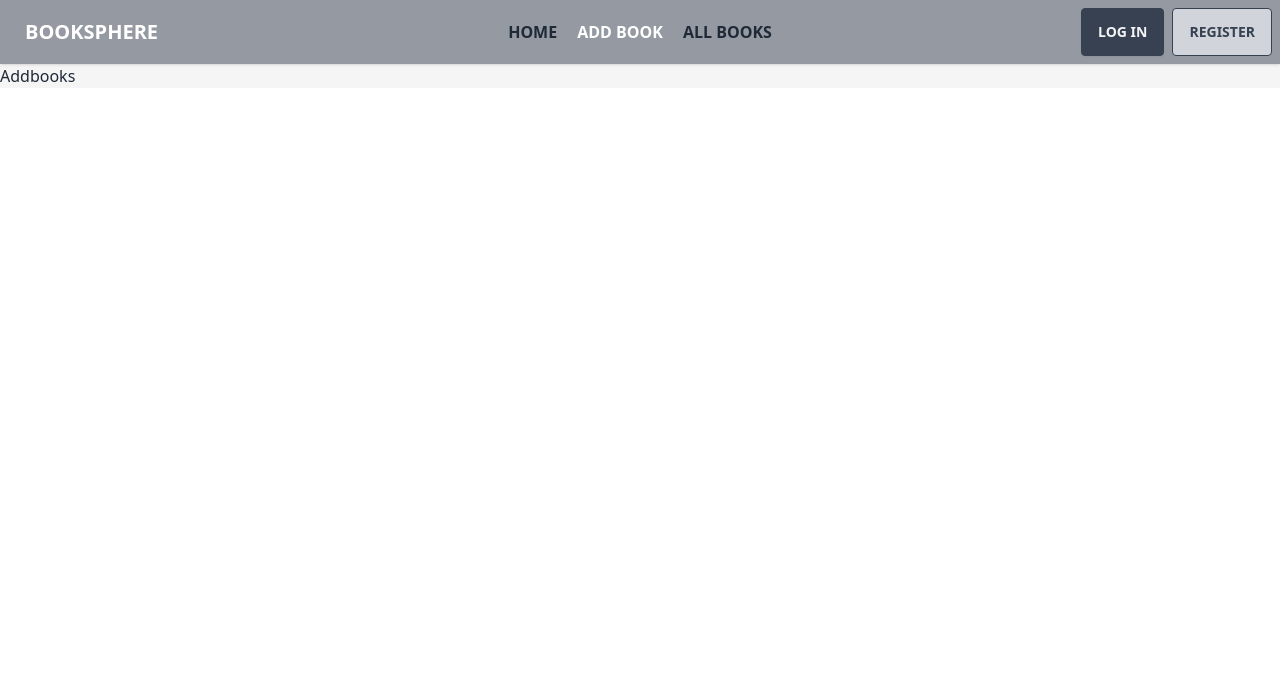
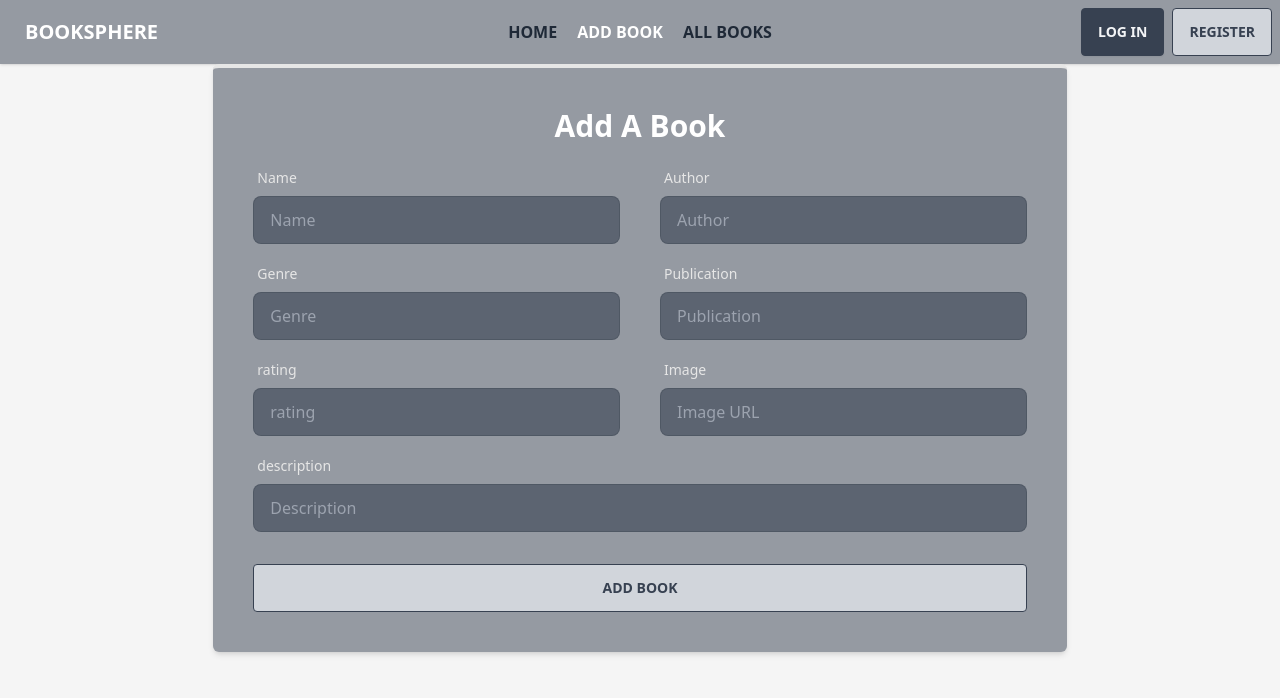
Before and after one commit to pulokdas/Boosphare-frontend, a React (Vite) app: page /addbooks in a window 1280 px wide. Shown: the top 698 px of the page. Built offline with nearby package versions, Linux system fonts and the light colour scheme; no server answers.

Commit message:
Added Update and delete buttonand decleared ownership of the books

```diff
--- a/package.json
+++ b/package.json
@@ -18,7 +18,8 @@
     "react-icons": "^4.12.0",
     "react-router-dom": "^6.20.0",
     "react-toastify": "^9.1.3",
-    "sort-by": "^1.2.0"
+    "sort-by": "^1.2.0",
+    "sweetalert2": "^11.10.1"
   },
   "devDependencies": {
     "@types/react": "^18.2.37",
--- a/src/Pages/Add book/Addbooks.jsx
+++ b/src/Pages/Add book/Addbooks.jsx
@@ -1,8 +1,190 @@
-import React from 'react'
+import React, { useContext } from 'react'
+import { Link } from 'react-router-dom'
+import Swal from 'sweetalert2';
+import { AuthContext } from '../../Provider/Authprovider';
 
 const Addbooks = () => {
+  const {user} = useContext( AuthContext );
+  const email = user?.email;
+  // console.log(user.email);
+
+const handleAddbook = async (e) =>{
+  e.preventDefault();
+  const form = e.target ;
+  const title = form.title.value;
+  const author = form.author.value;
+  const genre = form.genre.value;
+  const publication = form.publication.value;
+  const description = form.description.value;
+  const rating = form.rating.value;
+  const image = form.image.value;
+  const book ={
+    email,
+    title,
+    author,
+    genre,
+    publication,
+    description,
+    rating,
+    image
+  }
+  try {
+    const response = await fetch('http://localhost:5000/allbooks' , {
+      method:'POST',
+      headers:{
+        'content-Type' : 'application/json',
+
+      },
+      body: JSON.stringify(book),
+    });
+    if (response.ok) {
+      Swal.fire({
+        icon: "success",
+        title: "Product Added Successfully",
+        showClass: {
+          popup: `
+            animate__animated
+            animate__fadeInUp
+            animate__faster
+          `
+        },
+        hideClass: {
+          popup: `
+            animate__animated
+            animate__fadeOutDown
+            animate__faster
+          `
+        }
+      });
+    } else {
+      Swal.fire({
+        icon: "error",
+
+        title: "oopss! ",
+        showClass: {
+          popup: `
+            animate__animated
+            animate__fadeInUp
+            animate__faster
+          `
+        },
+        hideClass: {
+          popup: `
+            animate__animated
+            animate__fadeOutDown
+            animate__faster
+          `
+        }
+      });
+    }
+  } catch (error) {
+    console.error('Error:', error);
+  }
+  e.target.reset();
+// console.log(product)
+}
+
+
   return (
-    <div>Addbooks</div>
+    <div className=''>
+       <div className=" w-full pb-16  flex flex-col items-center justify-center  overflow-hidden">
+        <div className="md:w-8/12 p-10 bg-gray-700 bg-opacity-50 border-t-4 border-[#E6E6E6] rounded-md shadow-md border-top ">
+          <h1 className="text-3xl font-bold  text-white text-center pb-4">Add A Book</h1>
+          <form onSubmit={handleAddbook} className="space-y-3">
+            <div className='flex flex-col md:flex-row md:gap-10'>
+              <div className='md:w-1/2'>
+                <label className="label">
+                  <span className="text-[#E6E6E6] label-text">Name</span>
+                </label>
+                <input
+                  type="text"
+                  name='title'
+                  required
+                  placeholder="Name"
+                  className="w-full text-[#E6E6E6] bg-gray-700 bg-opacity-60 input input-bordered"
+                />
+              </div>
+              <div className='md:w-1/2'>
+                <label className="label">
+                  <span className="text-[#E6E6E6] label-text">Author</span>
+                </label>
+                <input
+                  type="text"
+                  name='author'
+                  placeholder="Author"
+                  className="w-full text-[#E6E6E6] bg-gray-700 bg-opacity-60 input input-bordered"
+                />
+              </div>
+            </div>
+            <div className='flex flex-col md:flex-row md:gap-10'>
+              <div className='md:w-1/2'>
+                <label className="label">
+                  <span className="text-[#E6E6E6] label-text">Genre</span>
+                </label>
+                <input
+                  type="text"
+                  name='genre'
+                  placeholder="Genre"
+                  className="w-full text-[#E6E6E6] bg-gray-700 bg-opacity-60 input input-bordered"
+                />
+              </div>
+              <div className='md:w-1/2'>
+                <label className="label">
+                  <span className="text-[#E6E6E6] label-text">Publication</span>
+                </label>
+                <input
+                  type="text"
+                  name='publication'
+                  placeholder="Publication"
+                  className="w-full text-[#E6E6E6] bg-gray-700 bg-opacity-60 input input-bordered"
+                />
+              </div>
+            </div>
+            <div className='flex flex-col md:flex-row md:gap-10'>
+              <div className='md:w-1/2'>
+                <label className="label">
+                  <span className="text-[#E6E6E6] label-text">rating</span>
+                </label>
+                <input
+                  type="text"
+                  name='rating'
+                  placeholder="rating"
+                  className="w-full text-[#E6E6E6] bg-gray-700 bg-opacity-60 input input-bordered"
+                />
+              </div>
+              <div className='md:w-1/2'>
+                <label className="label">
+                  <span className="text-[#E6E6E6] label-text">Image</span>
+                </label>
+                <input
+                  type="text"
+                  name='image'
+                  placeholder="Image URL"
+                  className="w-full text-[#E6E6E6] bg-gray-700 bg-opacity-60 input input-bordered"
+                />
+              </div>
+            </div>
+            <div>
+              <label className="label">
+                <span className="text-[#E6E6E6] label-text">description </span>
+              </label>
+              <input
+                type="text"
+                name='description'
+                placeholder="Description"
+                className="w-full text-[#E6E6E6] bg-gray-700 bg-opacity-60 input input-bordered"
+              />
+            </div>
+            <div className='pt-5'>
+
+              <input type="submit" className='btn btn-outline  rounded bg-gray-300   text-gray-700  border-gray-700 w-full  hover:bg-gray-700 hover:text-gray-100 uppercase' value="Add Book" />
+            </div>
+
+
+
+          </form>
+        </div>
+      </div></div>
   )
 }
 
--- a/src/Pages/All Books/Allbooks.jsx
+++ b/src/Pages/All Books/Allbooks.jsx
@@ -8,8 +8,8 @@ const Allbooks = () => {
 
   // Filter books based on search term
   const filteredBooks = allBooks.filter((book) =>
-    book.title.toLowerCase().includes(searchTerm.toLowerCase())
-  );
+  book && book.title && book.title.toLowerCase().includes(searchTerm.toLowerCase())
+);
 
   useEffect(() => {
 
--- a/src/Pages/Authentication/Login.jsx
+++ b/src/Pages/Authentication/Login.jsx
@@ -48,7 +48,7 @@ import { AuthContext } from '../../Provider/Authprovider';
 
     <div className='flex justify-center items-center h-screen'>
       <div class="relative flex flex-col rounded-xl bg-transparent bg-clip-border  text-center  shadow-none">
-  <h4 class="text-gray-700 font-bold block font-sans text-2xl font-semibold leading-snug tracking-normal  antialiased">
+  <h4 class="text-gray-700 font-bold block font-sans text-2xl  leading-snug tracking-normal  antialiased">
     LOG IN
   </h4>
 
--- a/src/Pages/BookDetails/Bookdeails.jsx
+++ b/src/Pages/BookDetails/Bookdeails.jsx
@@ -1,33 +1,54 @@
-import React, { useEffect, useState } from 'react'
+import React, { useContext, useEffect, useState } from 'react'
 import { FaRegHeart } from 'react-icons/fa';
 import { useLoaderData, useParams } from 'react-router-dom'
 import { CiSaveDown2 } from "react-icons/ci";
+import { GrUpdate } from "react-icons/gr";
+import { RiDeleteBinLine } from "react-icons/ri";
+import { AuthContext, Authprovider } from '../../Provider/Authprovider';
 const Bookdeails = () => {
    const book = useLoaderData();
-//    console.log(book);
-const {_id ,title, author, genre, publication, rating, description, image} = book;
+   const{user} = useContext(AuthContext);
+   const {_id ,title,email, author, genre, publication, rating, description, image} = book;
+const isOwner = user && user?.email === email;
 
   return (
     <div>
 
-        <div className="hero h-screen w-11/12 mx-auto bg-base-200">
+        <div className="hero  w-11/12 mx-auto bg-base-200">
   <div className="flex gap-20 py-10 flex-col lg:flex-row">
     <img src={image} className="max-w-sm rounded-lg shadow-2xl" />
-    <div className='py-10'>
-      <h1 className="text-5xl font-bold">{title}</h1>
+    <div className='py-10 '>
+    <div className='grid gap-32 grid-cols-3'>
+    <div className=' col-span-2 '>
+    <h1 className="text-5xl font-bold">{title}</h1>
     <div className=' space-y-2 py-6'>
     <p className="-6 font-medium">author: {author}</p>
       <p className=" font-medium">genre: {genre}</p>
       <p className=" font-medium">publication: {publication}</p>
       <p className=" font-medium">rating: {rating}</p>
     </div>
-      <div>
+
+
+    </div>
+    {isOwner && (
+        <div>
+          <h1 className='text-green-500 btn btn-outline'>
+            <GrUpdate /> Update
+          </h1>
+          <h1 className='text-red-500 ml-3 btn btn-outline'>
+            <RiDeleteBinLine /> DELETE
+          </h1>
+        </div>
+      )}
+    </div>
+    <div>
         <h1 className=' text-2xl font-medium'>StoryLine:</h1>
         <p>{description}</p>
       </div>
-      <button  className="btn mt-20 w-full btn-sm btn-outline  rounded bg-gray-300   text-gray-700  border-gray-700   hover:bg-gray-700 hover:text-gray-100"><FaRegHeart /> ADD to Favourite</button>
+    <button  className="btn mt-20 w-full btn-sm btn-outline  rounded bg-gray-300   text-gray-700  border-gray-700   hover:bg-gray-700 hover:text-gray-100"><FaRegHeart /> ADD to Favourite</button>
       <button  className="btn mt-5 w-full btn-sm  rounded bg-gray-700   text-gray-100  border-gray-700   hover:bg-gray-100 hover:text-gray-700"><CiSaveDown2 /> Download </button>
     </div>
+
   </div>
 </div>
     </div>
--- a/src/Routes/Router.jsx
+++ b/src/Routes/Router.jsx
@@ -10,6 +10,7 @@ import Login from "../Pages/Authentication/Login";
 import Register from "../Pages/Authentication/Register";
 import Privaterout from "./Privaterout";
 import Bookdeails from "../Pages/BookDetails/Bookdeails";
+import { Authprovider } from "../Provider/Authprovider";
 
 const router = createBrowserRouter([
     {
@@ -40,7 +41,7 @@ const router = createBrowserRouter([
         },
         {
           path: "/book/:id",
-          element: <Bookdeails/>,
+          element: <Authprovider><Bookdeails/></Authprovider>,
           loader: async ({params}) => {
             const bookId = params.id;
             if (!bookId) {
```
Also changed, not shown: src/Components/Updatebook.jsx (added), 1 other file (tests, documents, lock files or other folders).
